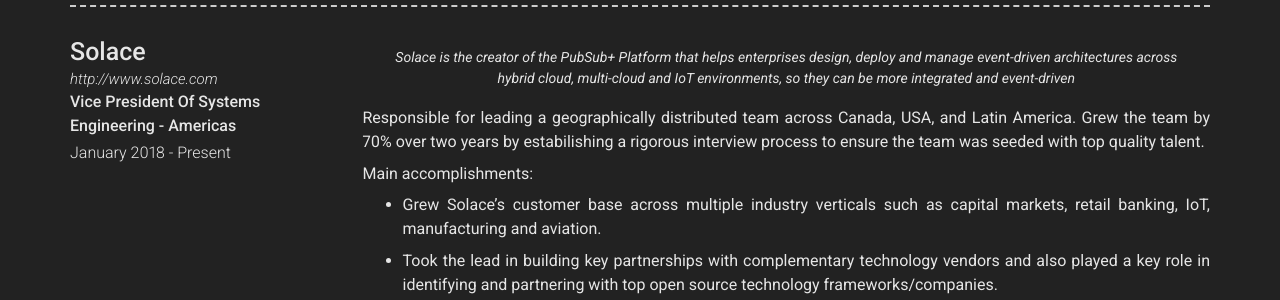
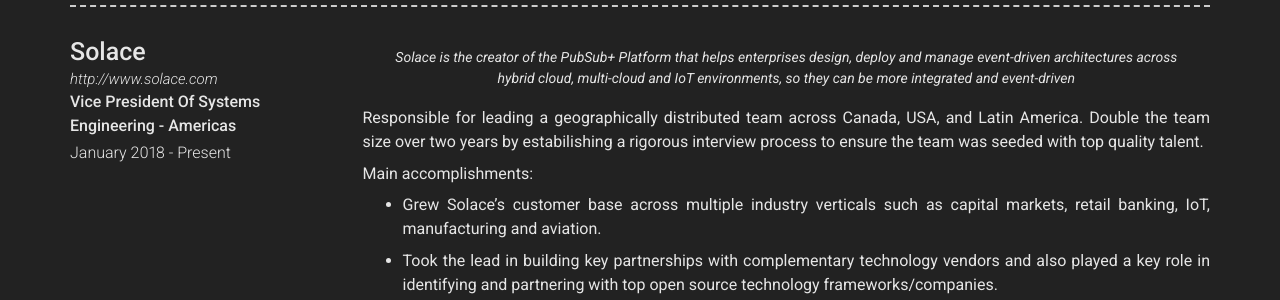
Before and after one commit to TKTheTechie/TKTheTechie.github.io, a Jekyll site: the page built from index.md, in a window 1280 px wide and 900 px high, scrolled down 1582 px. Shown: the part 152-452 px from the top of the window. Built offline with Jekyll 4.4.1, drawn with Linux system fonts in a browser that asks for light colours; nearby versions of some CDN libraries.

Commit message:
Update experience.yml

```diff
--- a/_data/experience.yml
+++ b/_data/experience.yml
@@ -7,7 +7,7 @@
   quote: >
     Solace is the creator of the PubSub+ Platform that helps enterprises design, deploy and manage event-driven architectures across hybrid cloud, multi-cloud and IoT environments, so they can be more integrated and event-driven
   description: | # this will include new lines to allow paragraphs
-    Responsible for leading a geographically distributed team across Canada, USA, and Latin America. Grew the team by 70% over two years by estabilishing a rigorous interview process to ensure the team was seeded with top quality talent.
+    Responsible for leading a geographically distributed team across Canada, USA, and Latin America. Double the team size over two years by estabilishing a rigorous interview process to ensure the team was seeded with top quality talent.
 
     Main accomplishments:
 
```
